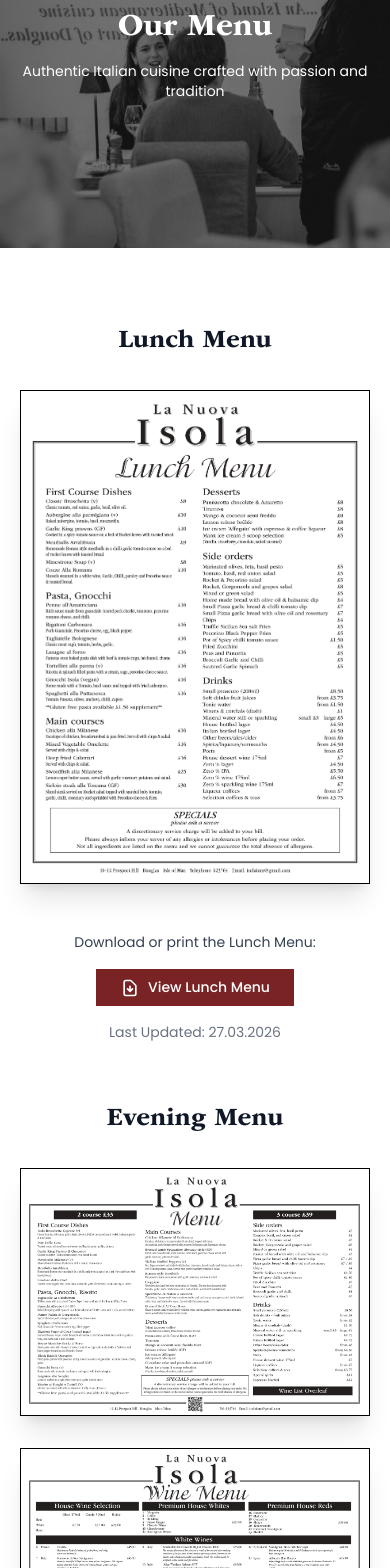
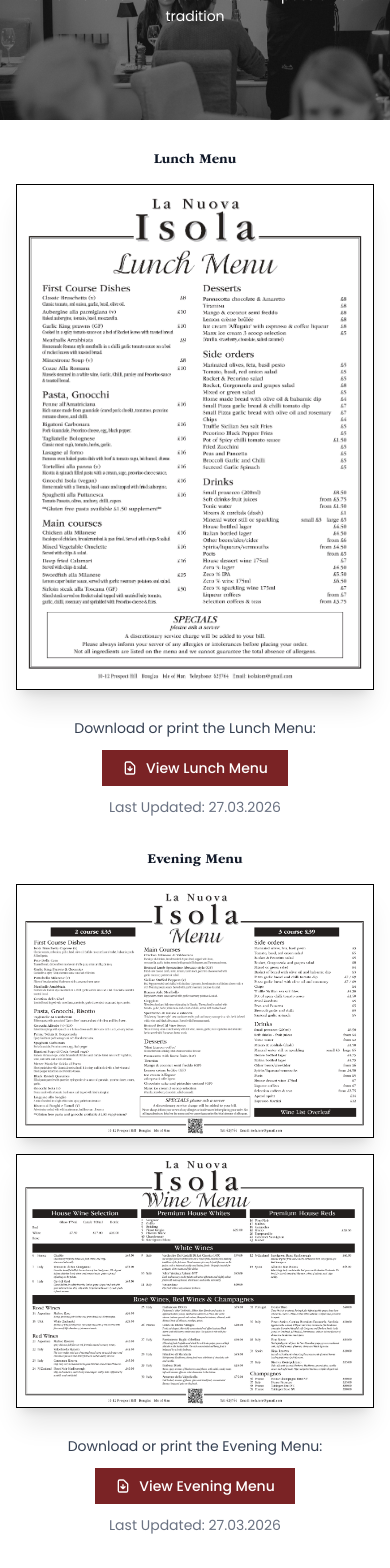
Before and after one commit to LYNKSPortal/la-nuova-isola-iom, a Next.js app: page /menu in a window 390 px wide. Shown: the part 220-1788 px from the top of the page. Built offline with nearby package versions, Linux system fonts and the light colour scheme.

Commit message:
Optimize Menu page for mobile/tablet/desktop responsiveness - hero section, spacing, buttons

```diff
--- a/src/app/menu/page.tsx
+++ b/src/app/menu/page.tsx
@@ -21,7 +21,7 @@ export default function Menu() {
       <Header />
 
       {/* Hero Section */}
-      <section className="relative h-96 w-full overflow-hidden">
+      <section className="relative h-64 sm:h-80 md:h-96 w-full overflow-hidden">
         <img
           src="/homepage-slider/Isola_13-scaled.jpg"
           alt="Restaurant background"
@@ -37,11 +37,11 @@ export default function Menu() {
         />
         <div style={{ position: 'absolute', top: 0, left: 0, width: '100%', height: '100%', backgroundColor: 'rgba(0,0,0,0.5)', zIndex: 1 }}></div>
         <header className="relative h-full flex items-center justify-center" style={{ zIndex: 2 }}>
-          <div className="text-center px-[20px] sm:px-[20px] md:px-[50px] lg:px-[50px] xl:px-[50px]">
-            <h1 className="font-bold text-white mb-4">
+          <div className="text-center px-4 sm:px-6 md:px-8">
+            <h1 className="font-bold text-white mb-3 md:mb-4 text-2xl sm:text-3xl md:text-4xl">
               Our Menu
             </h1>
-            <p className="text-xl text-white">
+            <p className="text-base sm:text-lg md:text-xl text-white">
               Authentic Italian cuisine crafted with passion and tradition
             </p>
           </div>
@@ -49,13 +49,13 @@ export default function Menu() {
       </section>
 
       {/* Menu Images */}
-      <section className="py-20 bg-white">
-        <div className="px-[20px] md:px-[50px] lg:px-[100px]">
-          <div className="grid grid-cols-1 lg:grid-cols-2 gap-12">
+      <section className="py-8 md:py-12 lg:py-16 bg-white">
+        <div className="px-4 sm:px-6 md:px-8 lg:px-12 xl:px-16">
+          <div className="grid grid-cols-1 lg:grid-cols-2 gap-6 md:gap-8 lg:gap-12">
             {/* Left Column - Lunch Menu */}
-            <div className="space-y-8">
+            <div className="space-y-4 md:space-y-6 lg:space-y-8">
               <div className="text-center">
-                <h2 className="font-bold text-gray-900 mb-6">Lunch Menu</h2>
+                <h2 className="font-bold text-gray-900 mb-4 md:mb-6 text-xl md:text-2xl lg:text-3xl">Lunch Menu</h2>
               </div>
 
               {/* Lunch Menu Image */}
@@ -68,31 +68,31 @@ export default function Menu() {
               </div>
 
               {/* Lunch Menu Download */}
-              <div className="text-center py-4">
-                <p className="text-gray-700 mb-4">
+              <div className="text-center py-3 md:py-4">
+                <p className="text-gray-700 mb-3 md:mb-4 text-sm md:text-base">
                   Download or print the Lunch Menu:
                 </p>
                 <a
                   href="/menu/lunch-menu.pdf"
                   target="_blank"
                   rel="noopener noreferrer"
-                  className="inline-flex items-center bg-[#7A2325] text-white px-6 py-2 hover:bg-[#8B2E35] transition-colors font-medium"
+                  className="inline-flex items-center bg-[#7A2325] text-white px-5 md:px-6 py-2 md:py-2.5 hover:bg-[#8B2E35] transition-colors font-medium text-sm md:text-base"
                 >
-                  <svg className="w-5 h-5 mr-2" fill="none" stroke="currentColor" viewBox="0 0 24 24">
+                  <svg className="w-4 h-4 md:w-5 md:h-5 mr-2" fill="none" stroke="currentColor" viewBox="0 0 24 24">
                     <path strokeLinecap="round" strokeLinejoin="round" strokeWidth={2} d="M12 10v6m0 0l-3-3m3 3l3-3m2 8H7a2 2 0 01-2-2V5a2 2 0 012-2h5.586a1 1 0 01.707.293l5.414 5.414a1 1 0 01.293.707V19a2 2 0 01-2 2z" />
                   </svg>
                   View Lunch Menu
                 </a>
-                <p className="text-sm text-gray-500 mt-4">
+                <p className="text-xs md:text-sm text-gray-500 mt-3 md:mt-4">
                   Last Updated: 27.03.2026
                 </p>
               </div>
             </div>
 
             {/* Right Column - Evening Menu */}
-            <div className="space-y-8">
+            <div className="space-y-4 md:space-y-6 lg:space-y-8">
               <div className="text-center">
-                <h2 className="font-bold text-gray-900 mb-6">Evening Menu</h2>
+                <h2 className="font-bold text-gray-900 mb-4 md:mb-6 text-xl md:text-2xl lg:text-3xl">Evening Menu</h2>
               </div>
 
               {/* Menu Page 1 */}
@@ -114,22 +114,22 @@ export default function Menu() {
               </div>
 
               {/* Evening Menu Download */}
-              <div className="text-center py-4">
-                <p className="text-gray-700 mb-4">
+              <div className="text-center py-3 md:py-4">
+                <p className="text-gray-700 mb-3 md:mb-4 text-sm md:text-base">
                   Download or print the Evening Menu:
                 </p>
                 <a
                   href="/menu/evening-menu.pdf"
                   target="_blank"
                   rel="noopener noreferrer"
-                  className="inline-flex items-center bg-[#7A2325] text-white px-6 py-2 hover:bg-[#8B2E35] transition-colors font-medium"
+                  className="inline-flex items-center bg-[#7A2325] text-white px-5 md:px-6 py-2 md:py-2.5 hover:bg-[#8B2E35] transition-colors font-medium text-sm md:text-base"
                 >
-                  <svg className="w-5 h-5 mr-2" fill="none" stroke="currentColor" viewBox="0 0 24 24">
+                  <svg className="w-4 h-4 md:w-5 md:h-5 mr-2" fill="none" stroke="currentColor" viewBox="0 0 24 24">
                     <path strokeLinecap="round" strokeLinejoin="round" strokeWidth={2} d="M12 10v6m0 0l-3-3m3 3l3-3m2 8H7a2 2 0 01-2-2V5a2 2 0 012-2h5.586a1 1 0 01.707.293l5.414 5.414a1 1 0 01.293.707V19a2 2 0 01-2 2z" />
                   </svg>
                   View Evening Menu
                 </a>
-                <p className="text-sm text-gray-500 mt-4">
+                <p className="text-xs md:text-sm text-gray-500 mt-3 md:mt-4">
                   Last Updated: 27.03.2026
                 </p>
               </div>
```
